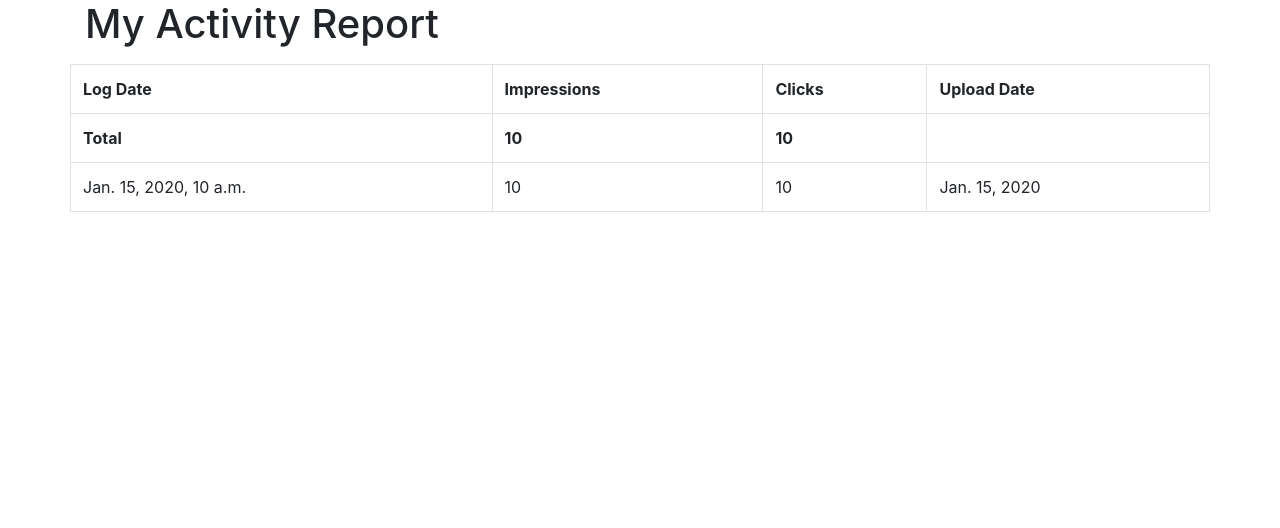
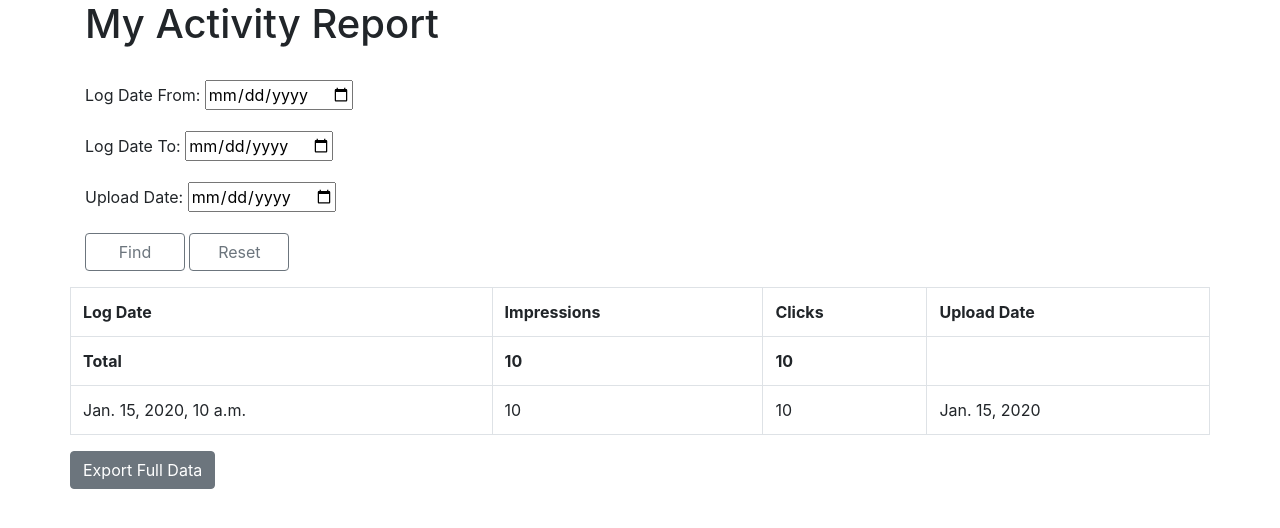
Before and after one commit to TomonyteReda/capt1_reda, a Django app: page /show-report in a window 1280 px wide. Shown: the part 56-584 px from the top of the page. Run offline with Django 3.2, Linux system fonts and the light colour scheme; a user stored in the database is signed in; tables that the repository leaves empty hold one stand-in row (values such as "Sample post"); some libraries are stand-ins or nearby versions.

Commit message:
added log date and upload date filters to report view, added export full data functionality to report view

```diff
--- a/mysite/myreport/forms.py
+++ b/mysite/myreport/forms.py
@@ -16,3 +16,9 @@ class DateInput(forms.DateInput):
 class UploadedFilesByUserListForm(forms.Form):
     from_ = forms.DateField(label="Upload Date From", required=False, widget=DateInput())
     to = forms.DateField(label="Upload Date To", required=False, widget=DateInput())
+
+
+class ModelReportFilterForm(forms.Form):
+    from_ = forms.DateField(label="Log Date From", required=False, widget=DateInput())
+    to = forms.DateField(label="Log Date To", required=False, widget=DateInput())
+    uploaded = forms.DateField(label="Upload Date", required=False, widget=DateInput())
--- a/mysite/myreport/templates/report.html
+++ b/mysite/myreport/templates/report.html
@@ -2,9 +2,18 @@
 {% load i18n %}
 {% block content %}
   <h1>{% trans "my Activity Report"|capfirst %}</h1>
-<p></p>
+</br>
 <div>
     {% if report %}
+    <div class="form-group">
+        <form action="" method="get" class="form" >
+            {{ filter_form.as_p }}
+            <button type="submit" class="btn btn-outline-secondary" style="width:9%;">
+                {% trans "find"|capfirst %}</button>
+            <a type="submit" class="btn btn-outline-secondary" style="width:9%;" href="{% url 'report' %}">
+                {% trans "reset"|capfirst %}</a>
+        </form>
+    </div>
     <div class="row">
       <table class="table table-hover table-bordered">
           <tr>
@@ -46,6 +55,7 @@
                 {% endif %}
             </nav>
         </div>
+        <a href="{% url 'export-csv' %}" class="btn btn-secondary">Export Full Data</a>
     </div>
     {% else %}
       <p>{% blocktrans %}There is no data to show{% endblocktrans %}</p>
--- a/mysite/myreport/urls.py
+++ b/mysite/myreport/urls.py
@@ -9,4 +9,5 @@ urlpatterns = [
     path('myfiles/', views.UploadedFilesByUserListView.as_view(), name='my-files'),
     path('myfiles/<int:pk>/', views.UserFileDetailView.as_view(), name='my-file'),
     path('myfiles/<int:pk>/delete/', views.UserFileDeleteView.as_view(), name='my-file-delete'),
+    path('export-csv', views.export_csv, name='export-csv'),
 ]
--- a/mysite/myreport/utils.py
+++ b/mysite/myreport/utils.py
@@ -2,11 +2,10 @@ from functools import partial
 import hashlib
 from django.contrib import messages
 from django.utils.translation import gettext_lazy as _
-from django.shortcuts import render
-from .models import DataFile
-from datetime import datetime, date
+from .models import DataFile, Activity
+from .forms import ModelReportFilterForm
+from datetime import datetime, date, timedelta
 import pandas as pd
-from .models import Activity
 
 upload_date = date.today()
 upload_date_str = str(upload_date)
@@ -85,3 +84,23 @@ def check_for_upload_form_error(request, instance, file_name, file_extension):
     else:
         status = 'correct'
     return status
+
+
+def get_report_queryset(request):
+    queryset = Activity.objects.filter(user=request.user)
+    if request.method == 'GET':
+        form = ModelReportFilterForm(request.GET)
+        if form.is_valid():
+            data = form.cleaned_data
+            if data['from_']:
+                queryset = queryset.filter(
+                    log_date__gte=data['from_'])
+            if data['to']:
+                queryset = queryset.filter(
+                    log_date__lte=data['to'] + timedelta(days=1))
+            if data['uploaded']:
+                queryset = queryset.filter(
+                    data_file__upload_date=data['uploaded'])
+    else:
+        form = ModelReportFilterForm()
+    return form, queryset
--- a/mysite/myreport/views.py
+++ b/mysite/myreport/views.py
@@ -1,5 +1,4 @@
-from django.http import HttpResponse
-from django.shortcuts import render, get_object_or_404, redirect
+from django.shortcuts import render, redirect
 from django.views import generic
 from django.contrib.auth.mixins import LoginRequiredMixin, UserPassesTestMixin
 from django.contrib.auth import get_user_model
@@ -9,10 +8,13 @@ from django.utils.translation import gettext_lazy as _
 from django.contrib.auth.decorators import login_required
 from .forms import UploadFileForm, UploadedFilesByUserListForm
 from .models import DataFile, Activity
-from .utils import hash_file, check_for_upload_form_error, process_load_data
+from .utils import hash_file, check_for_upload_form_error, process_load_data, get_report_queryset
 from django.db.models import Sum
 from django.core.paginator import Paginator, EmptyPage, PageNotAnInteger
 from django.urls import reverse_lazy
+from django.http import HttpResponse
+import csv
+
 
 
 def index(request):
@@ -35,7 +37,7 @@ def model_form_upload(request):
             instance.hash_checksum = hash_file(instance.file_contents)
             instance.user = request.user
             file_extension = str(file_name).split('.')[-1]
-            status = check_for_upload_form_error(request, form, instance, file_name, file_extension)
+            status = check_for_upload_form_error(request, instance, file_name, file_extension)
             if status == 'error':
                 return render(request, 'upload_file.html', {
                     'form': form
@@ -55,14 +57,14 @@ def model_form_upload(request):
 
 @login_required
 def model_report(request):
-    query_set = Activity.objects.filter(user=request.user)
-    result = query_set.values('log_date', 'data_file__upload_date')\
+    form, queryset = get_report_queryset(request)
+    result = queryset.values('log_date', 'data_file__upload_date')\
         .order_by('log_date')\
         .annotate(impressions=Sum('quantity_impressions'), clicks=Sum('quantity_clicks'))
-    total_impressions = query_set.aggregate(Sum('quantity_impressions'))['quantity_impressions__sum']
-    total_clicks = query_set.aggregate(Sum('quantity_clicks'))['quantity_clicks__sum']
+    total_impressions = queryset.aggregate(Sum('quantity_impressions'))['quantity_impressions__sum']
+    total_clicks = queryset.aggregate(Sum('quantity_clicks'))['quantity_clicks__sum']
     page = request.GET.get('page')
-    paginator = Paginator(result, 50)
+    paginator = Paginator(result, 10)
     try:
         result = paginator.page(page)
     except PageNotAnInteger:
@@ -70,11 +72,24 @@ def model_report(request):
     except EmptyPage:
         result = paginator.page(paginator.num_pages)
     context = {
+        'filter_form': form,
         'report': result,
         'total_impressions': total_impressions,
-        'total_clicks': total_clicks
+        'total_clicks': total_clicks,
     }
     return render(request, 'report.html', context=context)
+
+
+@login_required
+def export_csv(request):
+    response = HttpResponse(content_type='text/csv')
+    response['Content-Disposition'] = 'attachment; filename=output.csv'
+    writer = csv.writer(response)
+    writer.writerow(['Log Date', 'Impressions', 'Clicks', 'Upload Date'])
+    data_set = Activity.objects.filter(user=request.user)
+    for row in data_set:
+        writer.writerow([row.log_date, row.quantity_impressions, row.quantity_clicks, row.data_file.upload_date])
+    return response
 
 
 class UploadedFilesByUserListView(LoginRequiredMixin, generic.ListView):
```
